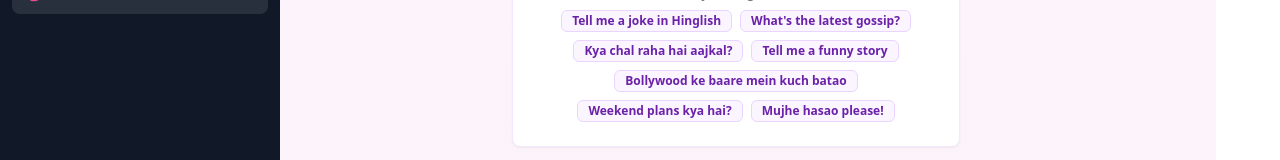
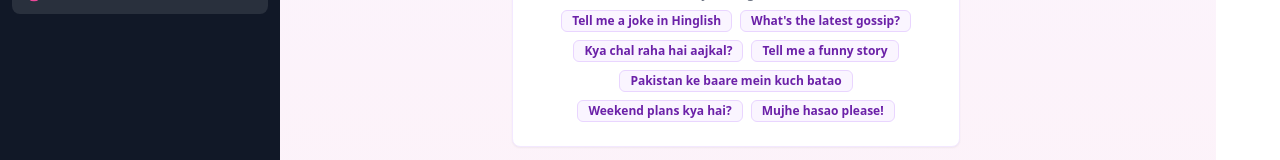
Before and after one commit to FAIZY152/practice, a Next.js app: page /funbot in a window 1280 px wide. Shown: the part 462-622 px from the top of the page. Built offline with nearby package versions, Linux system fonts and the light colour scheme.

Commit message:
Update FunBot.tsx

```diff
--- a/src/components/Main/pages/FunBot.tsx
+++ b/src/components/Main/pages/FunBot.tsx
@@ -245,7 +245,7 @@ export default function FunBot() {
     "What's the latest gossip?",
     "Kya chal raha hai aajkal?",
     "Tell me a funny story",
-    "Bollywood ke baare mein kuch batao",
+    "Pakistan ke baare mein kuch batao",
     "Weekend plans kya hai?",
     "Mujhe hasao please!",
   ];
```
